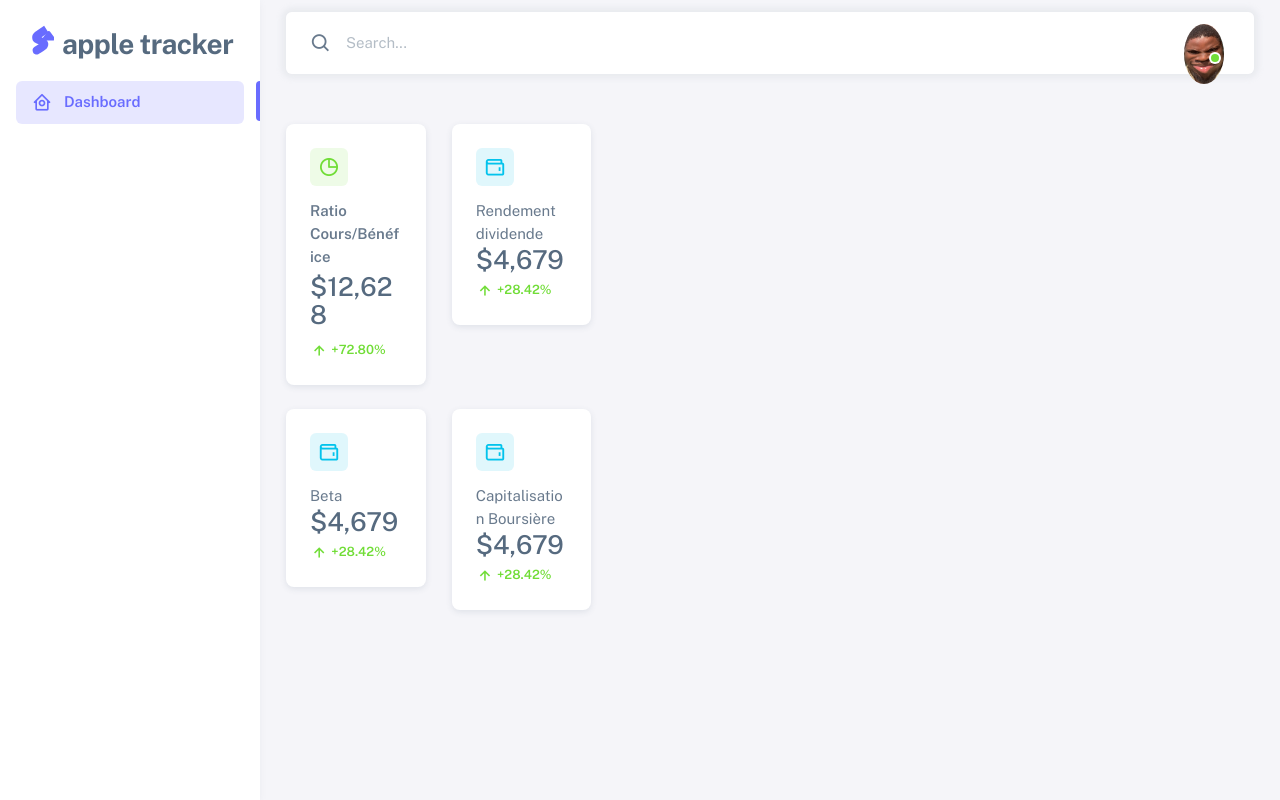
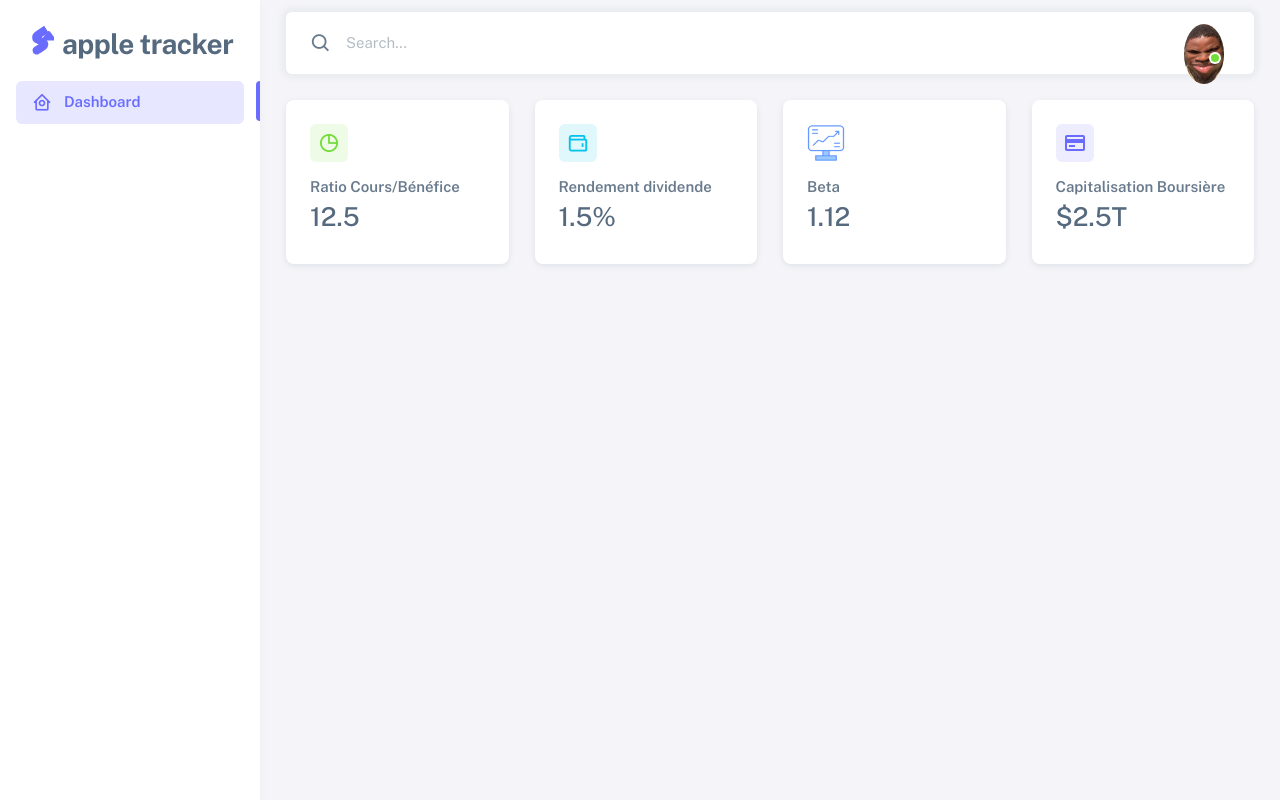
Before and after one commit to arlybest/Apple_tracker, a Flask app: page / in a window 1280 px wide. Run offline with Flask 3, Linux system fonts and the light colour scheme; parts of the project's set-up code (start-up, migrations or seed data) failed here and were passed over; some libraries are stand-ins or nearby versions.

Commit message:
Ajout des metrics

```diff
--- a/app/templates/index.html
+++ b/app/templates/index.html
@@ -173,140 +173,94 @@
 
             <div class="container-xxl flex-grow-1 container-p-y">
               <div class="row">
-                <div class="col-lg-8 mb-4 order-0">
-                </div>
-                <div class="col-lg-4 col-md-4 order-1">
+                <div class="col-lg-12 mb-4">
                   <div class="row">
-                    <div class="col-lg-6 col-md-12 col-6 mb-4">
+                    <!-- PE Ratio -->
+                    <div class="col-lg-3 col-md-6 mb-4">
                       <div class="card">
                         <div class="card-body">
                           <div class="card-title d-flex align-items-start justify-content-between">
                             <div class="avatar flex-shrink-0">
                               <img
                                 src="{{ url_for('static', filename='assets/img/icons/unicons/chart-success.png') }}"
-                                alt="chart success"
+                                alt="PE Ratio"
                                 class="rounded"
                               />
                             </div>
-                            <div class="dropdown">
-                              <button
-                                class="btn p-0"
-                                type="button"
-                                id="cardOpt3"
-                                data-bs-toggle="dropdown"
-                                aria-haspopup="true"
-                                aria-expanded="false"
-                              >
-                              </button>
-
-                            </div>
                           </div>
                           <span class="fw-semibold d-block mb-1">Ratio Cours/Bénéfice</span>
-                          <h3 class="card-title mb-2">$12,628</h3>
-                          <small class="text-success fw-semibold"><i class="bx bx-up-arrow-alt"></i> +72.80%</small>
+                          <h3 class="card-title mb-2">12.5</h3>
                         </div>
                       </div>
                     </div>
-                    <div class="col-lg-6 col-md-12 col-6 mb-4">
+
+                    <!-- Dividend Yield -->
+                    <div class="col-lg-3 col-md-6 mb-4">
                       <div class="card">
                         <div class="card-body">
                           <div class="card-title d-flex align-items-start justify-content-between">
                             <div class="avatar flex-shrink-0">
                               <img
                                 src="{{ url_for('static', filename='assets/img/icons/unicons/wallet-info.png') }}"
-                                alt="Credit Card"
+                                alt="Dividend Yield"
                                 class="rounded"
                               />
                             </div>
-                            <div class="dropdown">
-                              <button
-                                class="btn p-0"
-                                type="button"
-                                id="cardOpt6"
-                                data-bs-toggle="dropdown"
-                                aria-haspopup="true"
-                                aria-expanded="false"
-                              >
-                              </button>
-                            </div>
                           </div>
-                          <span>Rendement dividende</span>
-                          <h3 class="card-title text-nowrap mb-1">$4,679</h3>
-                          <small class="text-success fw-semibold"><i class="bx bx-up-arrow-alt"></i> +28.42%</small>
+                          <span class="fw-semibold d-block mb-1">Rendement dividende</span>
+                          <h3 class="card-title mb-2">1.5%</h3>
                         </div>
                       </div>
                     </div>
-                    <div class="col-lg-6 col-md-12 col-6 mb-4">
+
+                    <!-- Beta -->
+                    <div class="col-lg-3 col-md-6 mb-4">
                       <div class="card">
                         <div class="card-body">
                           <div class="card-title d-flex align-items-start justify-content-between">
                             <div class="avatar flex-shrink-0">
                               <img
-                                src="{{ url_for('static', filename='assets/img/icons/unicons/wallet-info.png') }}"
-                                alt="Credit Card"
+                                src="{{ url_for('static', filename='assets/img/icons/unicons/stats.png') }}"
+                                alt="Beta"
                                 class="rounded"
                               />
                             </div>
-                            <div class="dropdown">
-                              <button
-                                class="btn p-0"
-                                type="button"
-                                id="cardOpt6"
-                                data-bs-toggle="dropdown"
-                                aria-haspopup="true"
-                                aria-expanded="false"
-                              >
-                              </button>
-                            </div>
                           </div>
-                          <span>Beta</span>
-                          <h3 class="card-title text-nowrap mb-1">$4,679</h3>
-                          <small class="text-success fw-semibold"><i class="bx bx-up-arrow-alt"></i> +28.42%</small>
+                          <span class="fw-semibold d-block mb-1">Beta</span>
+                          <h3 class="card-title mb-2">1.12</h3>
                         </div>
                       </div>
                     </div>
-                    <div class="col-lg-6 col-md-12 col-6 mb-4">
+
+                    <!-- Market Cap -->
+                    <div class="col-lg-3 col-md-6 mb-4">
                       <div class="card">
                         <div class="card-body">
                           <div class="card-title d-flex align-items-start justify-content-between">
                             <div class="avatar flex-shrink-0">
                               <img
-                                src="{{ url_for('static', filename='assets/img/icons/unicons/wallet-info.png') }}"
-                                alt="Credit Card"
+                                src="{{ url_for('static', filename='assets/img/icons/unicons/cc-primary.png') }}"
+                                alt="Market Cap"
                                 class="rounded"
                               />
                             </div>
-                            <div class="dropdown">
-                              <button
-                                class="btn p-0"
-                                type="button"
-                                id="cardOpt6"
-                                data-bs-toggle="dropdown"
-                                aria-haspopup="true"
-                                aria-expanded="false"
-                              >
-                              </button>
-                            </div>
                           </div>
-                          <span>Capitalisation Boursière</span>
-                          <h3 class="card-title text-nowrap mb-1">$4,679</h3>
-                          <small class="text-success fw-semibold"><i class="bx bx-up-arrow-alt"></i> +28.42%</small>
+                          <span class="fw-semibold d-block mb-1">Capitalisation Boursière</span>
+                          <h3 class="card-title mb-2">$2.5T</h3>
                         </div>
                       </div>
                     </div>
                   </div>
                 </div>
+              </div>
+            </div>
 
-
-
+                </div>
     <div class="row">
 
                   </div>
                 </div>
               </div>
-
-
-
                 <!--/ Transactions -->
               </div>
             </div>
```
Also changed, not shown: app/static/assets/img/icons/unicons/stats.png (added).
